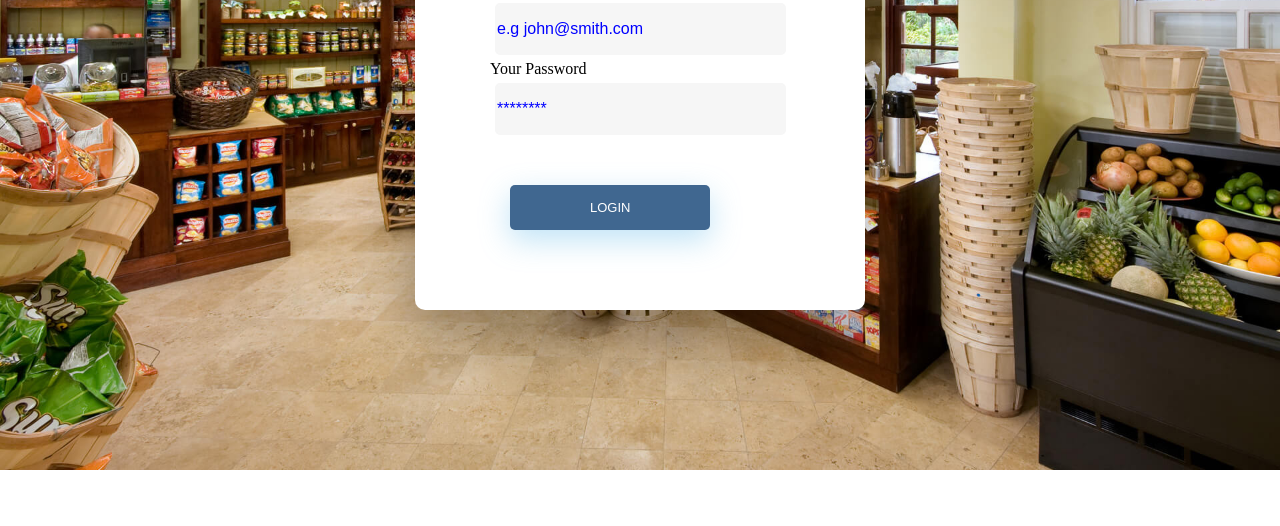
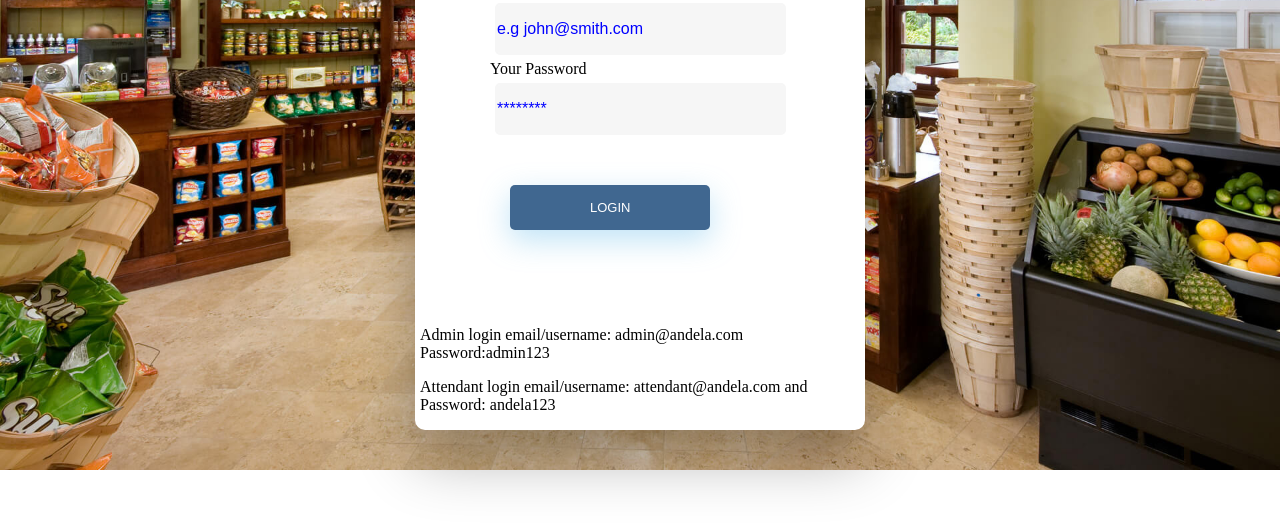
Before and after one commit to ruju256/Store-Manager, a plain HTML site: page UI/index.html in a window 1280 px wide. Shown: the part 250-776 px from the top of the page. Drawn offline with Linux system fonts and the light colour scheme.

Commit message:
added dummy login credentials for easy access

```diff
--- a/UI/index.html
+++ b/UI/index.html
@@ -22,6 +22,14 @@
             <button type="submit" id="login_btn" class="button">LOGIN</button>
             <div class="pad-20"></div>
         </form>
+        <p>Admin login
+            email/username: <span class="uname" >admin@andela.com</span>
+            Password:<span class="pwd">admin123</span>
+        </p>
+        <p>Attendant login
+            email/username: <span class="uname">attendant@andela.com</span>
+            and Password:<span class="pwd"> andela123</span>
+        </p>
     </div>
     <script src="js/main.js"></script>
 </body>
```
